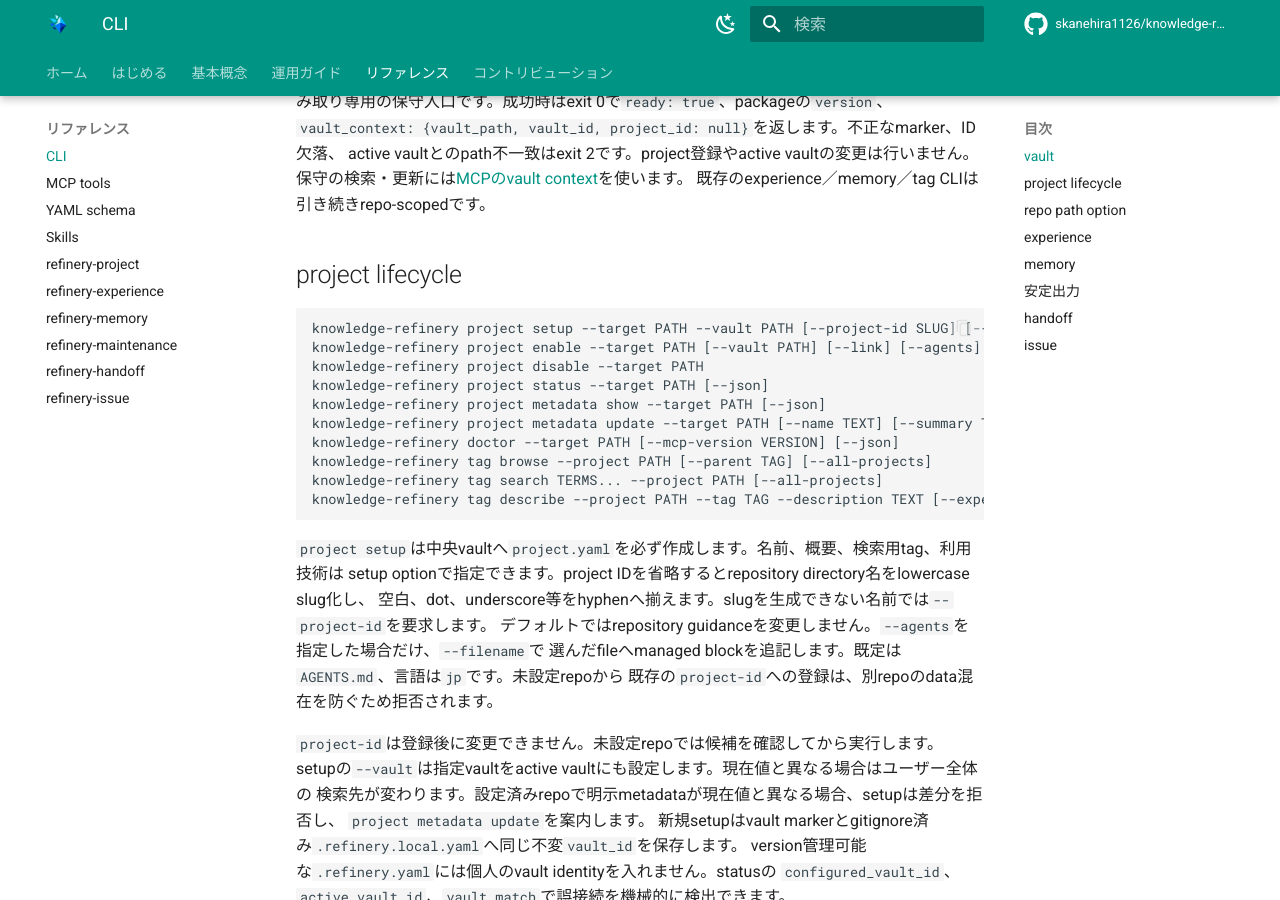
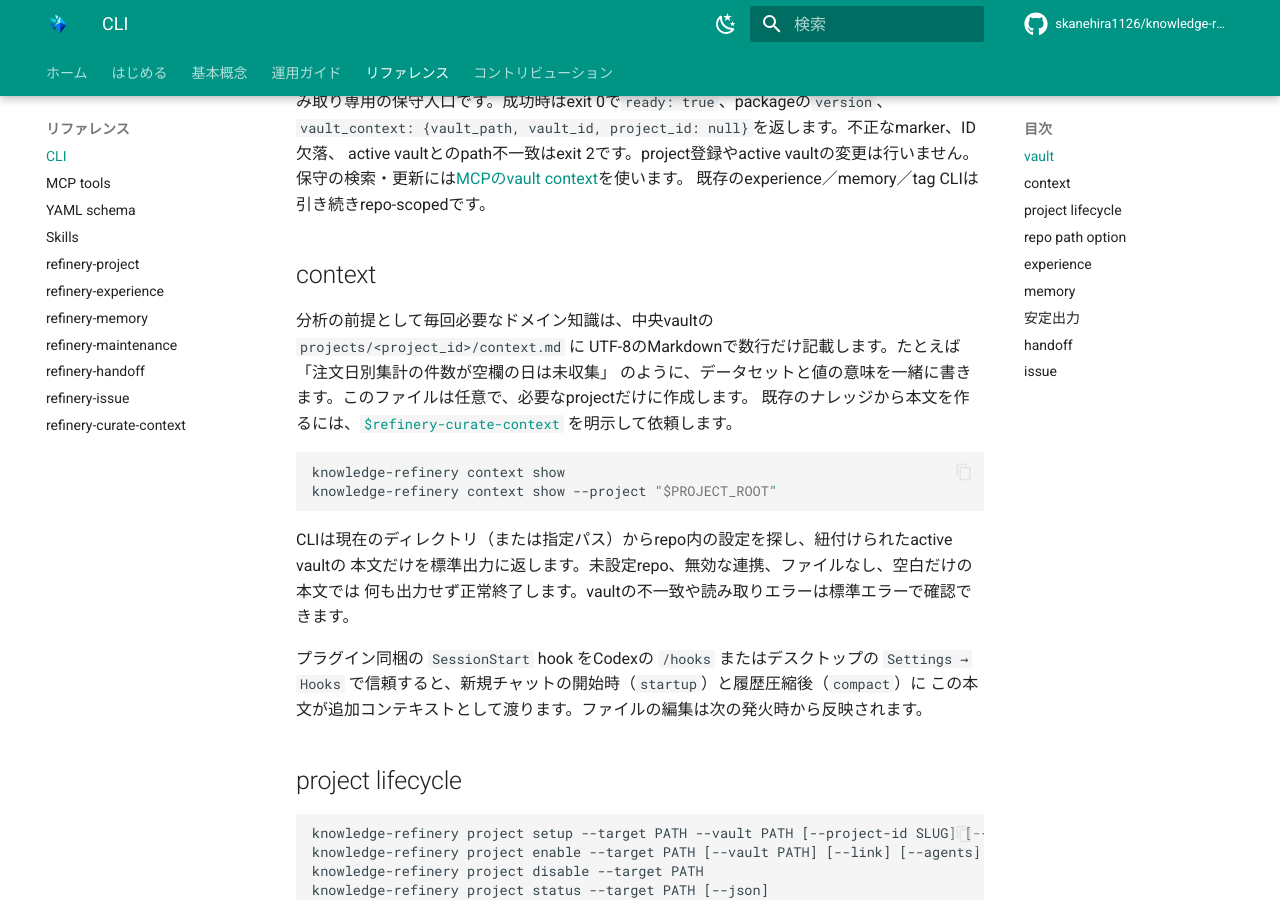
Before and after one commit to skanehira1126/knowledge-refinery, an MkDocs documentation site: the page built from docs/cli.md, in a window 1280 px wide and 900 px high, scrolled down 504 px. Built offline with MkDocs 1.6.1 and Material for MkDocs 9.7.7, drawn with Linux system fonts in a browser that asks for light colours; comment, search, counter and statistics services are not loaded.

Commit message:
Ship vault project context in v0.7.2

````diff
--- a/docs/cli.md
+++ b/docs/cli.md
@@ -21,6 +21,26 @@ file単位で上書きします。local editsとGit差分を確認したうえ
 active vaultとのpath不一致はexit 2です。project登録やactive vaultの変更は行いません。
 保守の検索・更新には[MCPのvault context](mcp.md#vault-maintenance)を使います。
 既存のexperience／memory／tag CLIは引き続きrepo-scopedです。
+
+## context
+
+分析の前提として毎回必要なドメイン知識は、中央vaultの `projects/<project_id>/context.md` に
+UTF-8のMarkdownで数行だけ記載します。たとえば「注文日別集計の件数が空欄の日は未収集」
+のように、データセットと値の意味を一緒に書きます。このファイルは任意で、必要なprojectだけに作成します。
+既存のナレッジから本文を作るには、[`$refinery-curate-context`](skills/refinery-curate-context.md) を明示して依頼します。
+
+```bash
+knowledge-refinery context show
+knowledge-refinery context show --project "$PROJECT_ROOT"
+```
+
+CLIは現在のディレクトリ（または指定パス）からrepo内の設定を探し、紐付けられたactive vaultの
+本文だけを標準出力に返します。未設定repo、無効な連携、ファイルなし、空白だけの本文では
+何も出力せず正常終了します。vaultの不一致や読み取りエラーは標準エラーで確認できます。
+
+プラグイン同梱の `SessionStart` hook をCodexの `/hooks` またはデスクトップの
+`Settings → Hooks` で信頼すると、新規チャットの開始時（`startup`）と履歴圧縮後（`compact`）に
+この本文が追加コンテキストとして渡ります。ファイルの編集は次の発火時から反映されます。
 
 ## project lifecycle
 
--- a/mkdocs.yml
+++ b/mkdocs.yml
@@ -82,5 +82,6 @@ nav:
       - refinery-maintenance: skills/refinery-maintenance.md
       - refinery-handoff: skills/refinery-handoff.md
       - refinery-issue: skills/refinery-issue.md
+      - refinery-curate-context: skills/refinery-curate-context.md
   - コントリビューション:
       - 開発・リリース: development.md
````
Also changed, not shown: README.md (+5 -0 lines), docs/architecture.md (+1 -1 lines), docs/development.md (+1 -1 lines), docs/skills/README.md (+2 -1 lines), docs/skills/refinery-curate-context.md (added, +17 -0 lines), skills/refinery-curate-context/SKILL.md (added, +34 -0 lines), 6 other files.
